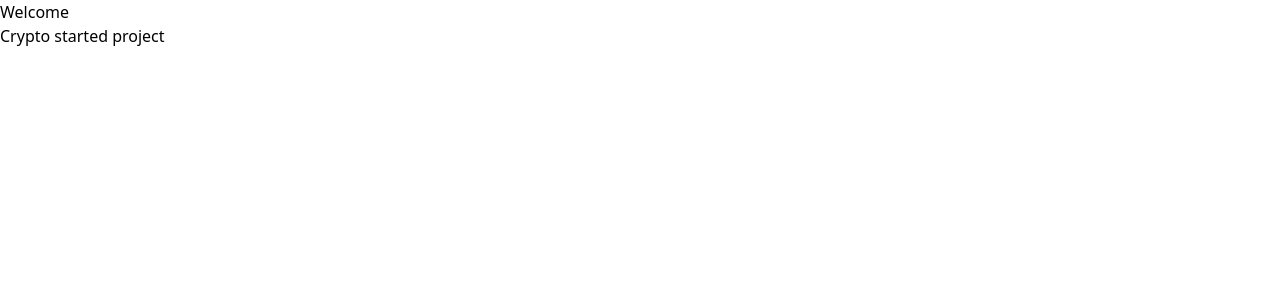
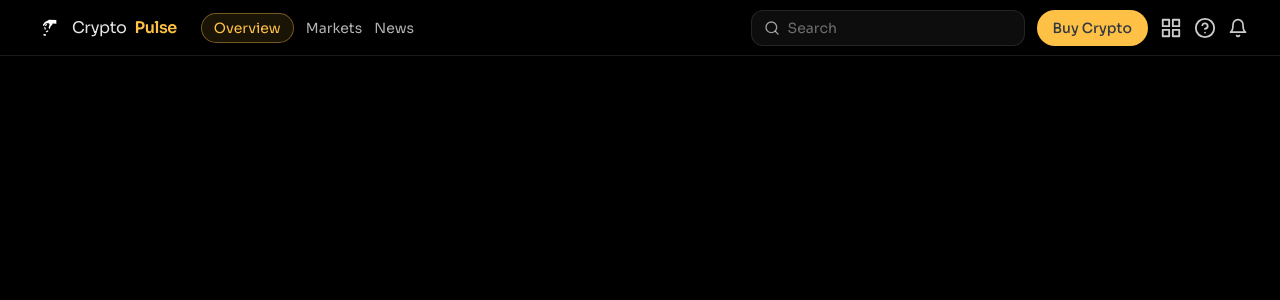
Before and after one commit to OscarEsc10/next-app-cryptoPulse, a Next.js app: page / in a window 1280 px wide. Shown: the top 300 px of the page. Built offline with nearby package versions, Linux system fonts and the light colour scheme.

Commit message:
feat: Added the header with styles

```diff
--- a/src/app/globals.css
+++ b/src/app/globals.css
@@ -1 +1,5 @@
 @import "tailwindcss";
+
+body {
+    background-color: black;
+}
--- a/src/app/layout.tsx
+++ b/src/app/layout.tsx
@@ -1,16 +1,22 @@
 import type { Metadata } from "next";
-import { Geist, Geist_Mono } from "next/font/google";
+import { Sora, JetBrains_Mono } from "next/font/google";
 import Header from "@/components/layout/Header";
 import "./globals.css";
 
-const geistSans = Geist({
-  variable: "--font-geist-sans",
+// Modern, distinctive sans for crypto UI
+const sora = Sora({
   subsets: ["latin"],
+  display: 'swap',
+  variable: '--font-sans',
+  weight: ['400', '500', '600', '700', '800'],
 });
 
-const geistMono = Geist_Mono({
-  variable: "--font-geist-mono",
+// Precise monospace for prices and code
+const jetbrainsMono = JetBrains_Mono({
   subsets: ["latin"],
+  display: 'swap',
+  variable: '--font-mono',
+  weight: ['400', '500', '600', '700'],
 });
 
 export const metadata: Metadata = {
@@ -26,7 +32,7 @@ export default function RootLayout({
   return (
     <html lang="en">
       <body
-        className={`${geistSans.variable} ${geistMono.variable} antialiased`}
+        className={`${sora.variable} ${jetbrainsMono.variable} font-sans antialiased`}
       >
         <Header/>
         {children}
--- a/src/app/page.tsx
+++ b/src/app/page.tsx
@@ -3,7 +3,7 @@ import Image from "next/image";
 export default function Home() {
   return (
     <main>
-      <h3>Crypto started project</h3>
+      <h3></h3>
     </main>
   );
 }
--- a/src/components/layout/Header.tsx
+++ b/src/components/layout/Header.tsx
@@ -1,10 +1,49 @@
-import { headers } from 'next/headers';
-import react from 'react';
+import { GiPayMoney } from "react-icons/gi";
+import { FiGrid, FiHelpCircle, FiBell, FiSearch } from "react-icons/fi";
 
-export default function Header(){
-    return(
-        <header>
-            <h3>Welcome</h3>
-        </header>
-    );
+export default function Header() {
+  return (
+    <header className="w-full h-14 px-4 md:px-8 flex items-center justify-between bg-black/80 backdrop-blur border-b border-white/10 text-white">
+      {/* Left: Brand + Nav */}
+      <div className="flex items-center gap-6">
+        {/* Brand */}
+        <div className="flex items-center gap-2 cursor-pointer select-none">
+          <div className="h-8 w-8 rounded-full flex items-center justify-center text-white">
+            <GiPayMoney size={18} />
+          </div>
+          <span className="text-sm sm:text-base tracking-tight text-white/90">Crypto</span>
+          <span className="text-sm sm:text-base tracking-tight font-semibold" style={{ color: '#FFC145' }}>Pulse</span>
+        </div>
+
+        {/* Nav */}
+        <nav className="hidden md:flex items-center gap-3 text-sm">
+          <span className="px-3 py-1 rounded-full border border-[#FFC145]/40 text-[#FFC145] bg-[#FFC145]/10">Overview</span>
+          <button className="text-white/70 hover:text-white">Markets</button>
+          <button className="text-white/70 hover:text-white">News</button>
+        </nav>
+      </div>
+
+      {/* Right: Search + Actions */}
+      <div className="flex items-center gap-3">
+        {/* Search */}
+        <div className="hidden md:flex items-center gap-2 h-9 rounded-xl border border-white/10 bg-white/5 px-3 text-white/80 focus-within:border-white/20">
+          <FiSearch size={16} className="text-white/60" />
+          <input
+            className="bg-transparent outline-none placeholder:text-white/40 text-sm w-40 md:w-56"
+            placeholder="Search"
+          />
+        </div>
+
+        {/* Buy button */}
+        <button className="h-9 px-4 rounded-full bg-[#FFC145] text-[#343A40] text-sm font-medium transition hover:bg-[#FF6B6B] hover:text-white">
+          Buy Crypto
+        </button>
+
+        {/* Icons */}
+        <FiGrid size={22} className="cursor-pointer text-white/80 hover:text-white" />
+        <FiHelpCircle size={22} className="cursor-pointer text-white/80 hover:text-white" />
+        <FiBell size={20} className="cursor-pointer text-white/80 hover:text-white" />
+      </div>
+    </header>
+  );
 }
```
Also changed, not shown: 1 other file (tests, documents, lock files or other folders).
